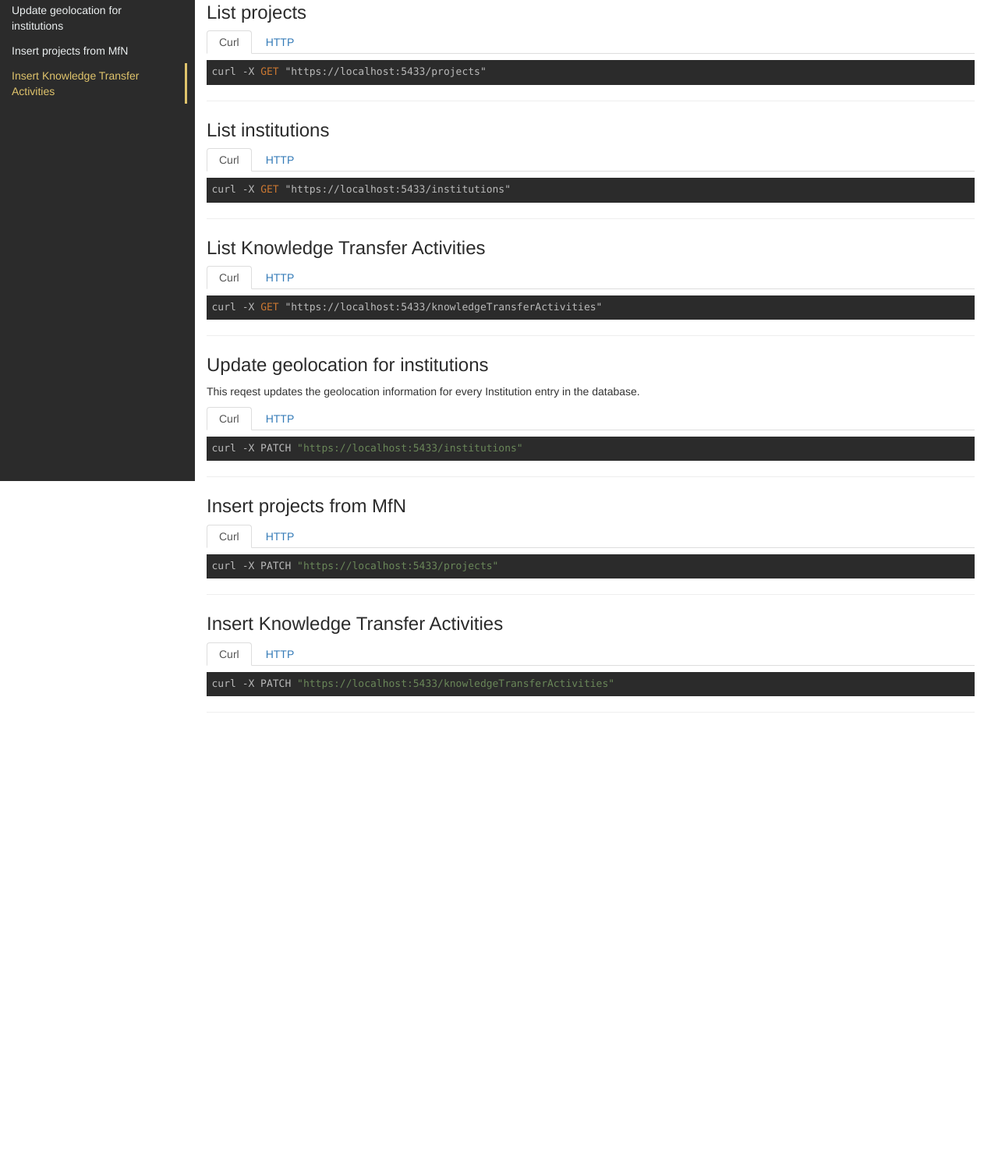
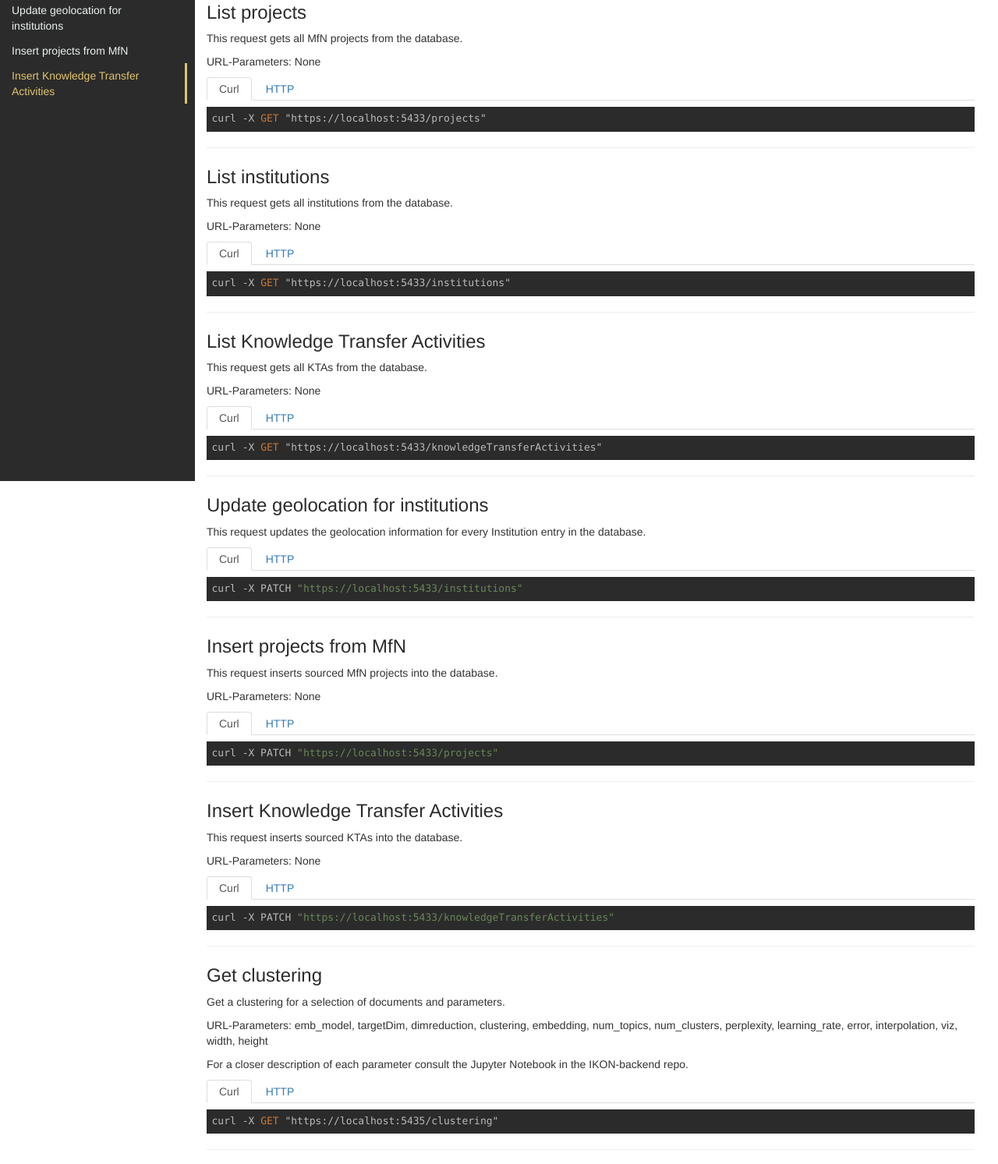
Before and after one commit to FUB-HCC/IKON, a plain HTML site: page docs/dal.html in a window 1280 px wide. Shown: the part 183-1676 px from the top of the page at 78% size. Before the commit the page ends 1136 px from the top, so only its background shows below. Drawn offline with nearby package versions, Linux system fonts and the light colour scheme.

Commit message:
Update dal.html
Added a new endpoint, URL paramters and a short, descriptive sentence for each endpoint

```diff
--- a/docs/dal.html
+++ b/docs/dal.html
@@ -208,7 +208,8 @@ pre code {
                         <a href="#request-list-projects"><i class="glyphicon glyphicon-link"></i></a>
                     </h3>
 
-                    <div></div>
+                    <div><p>This request gets all MfN projects from the database.</p></div>
+                    <div><p>URL-Parameters: None</p></div>
 
                     <div>
                         <ul class="nav nav-tabs" role="tablist">
@@ -239,7 +240,8 @@ Host: localhost:5433</code></pre>
                         <a href="#request-list-institutions"><i class="glyphicon glyphicon-link"></i></a>
                     </h3>
 
-                    <div></div>
+                    <div><p>This request gets all institutions from the database.</p></div>
+                    <div><p>URL-Parameters: None</p></div>
 
                     <div>
                         <ul class="nav nav-tabs" role="tablist">
@@ -270,7 +272,8 @@ Host: localhost:5433</code></pre>
                         <a href="#request-list-knowledge-transfer-activities"><i class="glyphicon glyphicon-link"></i></a>
                     </h3>
 
-                    <div></div>
+                    <div><p>This request gets all KTAs from the database.</p></div>
+                    <div><p>URL-Parameters: None</p></div>
 
                     <div>
                         <ul class="nav nav-tabs" role="tablist">
@@ -301,7 +304,7 @@ Host: localhost:5433</code></pre>
                         <a href="#request-update-geolocation-for-institutions"><i class="glyphicon glyphicon-link"></i></a>
                     </h3>
 
-                    <div><p>This reqest updates the geolocation information for every Institution entry in the database.</p>
+                    <div><p>This request updates the geolocation information for every Institution entry in the database.</p>
 </div>
 
                     <div>
@@ -333,6 +336,9 @@ Host: localhost:5433</code></pre>
                         <a href="#request-insert-projects-from-mfn"><i class="glyphicon glyphicon-link"></i></a>
                     </h3>
 
+                    <div><p>This request inserts sourced MfN projects into the database.</p></div>
+                    <div><p>URL-Parameters: None</p></div>
+
                     <div>
                         <ul class="nav nav-tabs" role="tablist">
                             <li role="presentation" class="active"><a href="#request-insert-projects-from-mfn-example-curl" data-toggle="tab">Curl</a></li>
@@ -362,6 +368,9 @@ Host: localhost:5433</code></pre>
                         <a href="#request-insert-knowledge-transfer-activities"><i class="glyphicon glyphicon-link"></i></a>
                     </h3>
 
+                    <div><p>This request inserts sourced KTAs into the database.</p></div>
+                    <div><p>URL-Parameters: None</p></div>
+
                     <div>
                         <ul class="nav nav-tabs" role="tablist">
                             <li role="presentation" class="active"><a href="#request-insert-knowledge-transfer-activities-example-curl" data-toggle="tab">Curl</a></li>
@@ -382,6 +391,38 @@ Host: localhost:5433</code></pre>
 
                     <hr>
                 </div>
+
+
+            <div class="request">
+
+                    <h3 id="request-get-clustering">
+                        Get clustering
+                        <a href="#request-get-clustering"><i class="glyphicon glyphicon-link"></i></a>
+                    </h3>
+
+                    <div><p>Get a clustering for a selection of documents and parameters.</p></div>
+                    <div><p>URL-Parameters: emb_model, targetDim, dimreduction, clustering, embedding, num_topics, num_clusters, perplexity, learning_rate, error, interpolation, viz, width, height</p></div>
+                    <div><p>For a closer description of each parameter consult the Jupyter Notebook in the IKON-backend repo.</p></div>
+                    <div>
+                        <ul class="nav nav-tabs" role="tablist">
+                            <li role="presentation" class="active"><a href="#request-irequest-get-clustering-example-curl" data-toggle="tab">Curl</a></li>
+                            <li role="presentation"><a href="#request-request-get-clustering-example-http" data-toggle="tab">HTTP</a></li>
+                        </ul>
+                        <div class="tab-content">
+                            <div class="tab-pane active" id="request-request-get-clustering-example-curl">
+                                <pre><code class="hljs curl">curl -X GET "https://localhost:5435/clustering"</code></pre>
+                            </div>
+                            <div class="tab-pane" id="request-request-get-clustering-example-http">
+                                <pre><code class="hljs http">GET /clustering HTTP/1.1
+Host: localhost:5435</code></pre>
+                            </div>
+                        </div>
+                    </div>
+
+
+
+                    <hr>
+                </div>
             </div>
         </div>
     </div>
```
